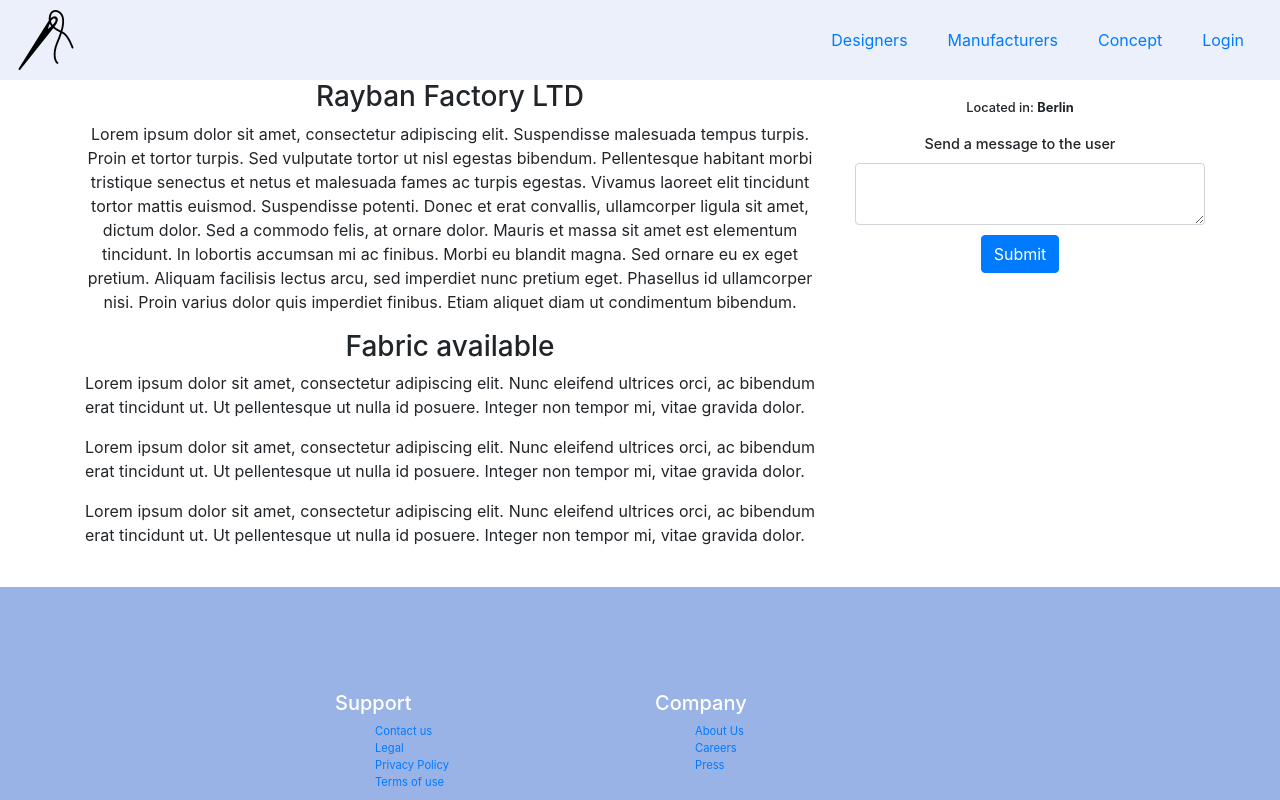
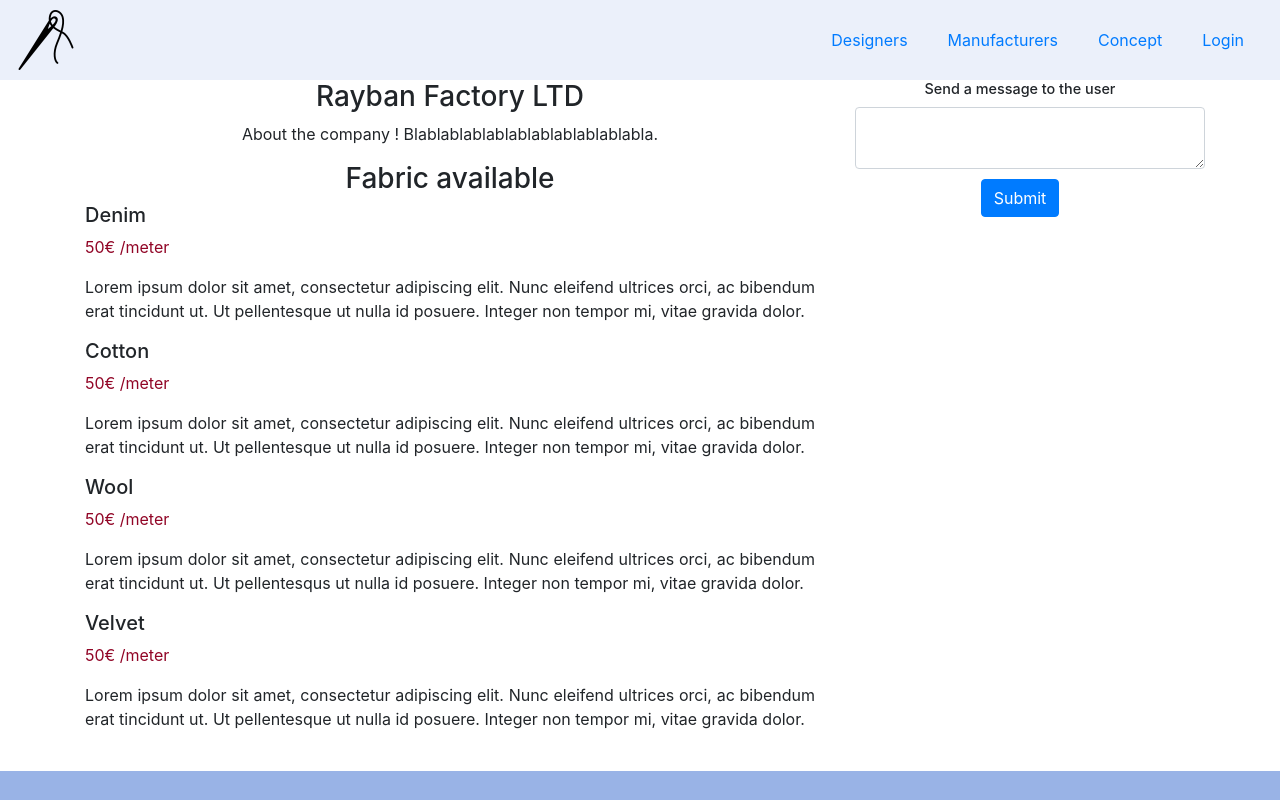
Before and after one commit to juanibe/reborn-zero-waste, a React (Create React App) app in the folder client/: page /manufacturers-private in a window 1280 px wide. Shown: the top 800 px of the page. Built offline with nearby package versions, Linux system fonts and the light colour scheme; no server answers; a web font is replaced by a local one.

Commit message:
front end private manufacturer page

```diff
--- a/client/src/pages/Manufacturer-private.js
+++ b/client/src/pages/Manufacturer-private.js
@@ -1,10 +1,8 @@
-
-import React, { Component } from 'react';
-import { Link } from 'react-router-dom'
-import Form from 'react-bootstrap/Form';
-import Button from 'react-bootstrap/Button';
-import '../App.css';
-
+import React, { Component } from "react";
+import { Link } from "react-router-dom";
+import Form from "react-bootstrap/Form";
+import Button from "react-bootstrap/Button";
+import "../App.css";
 
 //import AuthService from './auth-service';
 
@@ -12,8 +10,8 @@
   constructor(props) {
     super(props);
     this.state = {
-            someData: '',
-            someData2: ''
+      someData: "",
+      someData2: ""
     };
   }
 
@@ -22,34 +20,77 @@
   render() {
     return (
       <div>
-                <div className='container'>
-                    <div className='row'>
-                        <div className='col-8'>
+        <div className="container">
+          <div className="row">
+            <div className="col-8">
               <div>
                 <h3>Rayban Factory LTD</h3>
-                                <p>
-                                    Lorem ipsum dolor sit amet, consectetur adipiscing elit. Suspendisse malesuada tempus turpis. Proin et tortor turpis. Sed vulputate tortor ut nisl egestas bibendum. Pellentesque habitant morbi tristique senectus et netus et malesuada fames ac turpis egestas. Vivamus laoreet elit tincidunt tortor mattis euismod. Suspendisse potenti. Donec et erat convallis, ullamcorper ligula sit amet, dictum dolor. Sed a commodo felis, at ornare dolor. Mauris et massa sit amet est elementum tincidunt. In lobortis accumsan mi ac finibus. Morbi eu blandit magna. Sed ornare eu ex eget pretium. Aliquam facilisis lectus arcu, sed imperdiet nunc pretium eget. Phasellus id ullamcorper nisi. Proin varius dolor quis imperdiet finibus. Etiam aliquet diam ut condimentum bibendum.
-                                </p>
+                <p>About the company ! Blablablablablablablablablablabla.</p>
                 <div>
                   <h3>Fabric available</h3>
-                                    <p className='fabric-listed-manufacturer-public'>Lorem ipsum dolor sit amet, consectetur adipiscing elit. Nunc eleifend ultrices orci, ac bibendum erat tincidunt ut. Ut pellentesque ut nulla id posuere. Integer non tempor mi, vitae gravida dolor.</p>
-                                    <p className='fabric-listed-manufacturer-public'> Lorem ipsum dolor sit amet, consectetur adipiscing elit. Nunc eleifend ultrices orci, ac bibendum erat tincidunt ut. Ut pellentesque ut nulla id posuere. Integer non tempor mi, vitae gravida dolor.</p>
-                                    <p className='fabric-listed-manufacturer-public'>Lorem ipsum dolor sit amet, consectetur adipiscing elit. Nunc eleifend ultrices orci, ac bibendum erat tincidunt ut. Ut pellentesque ut nulla id posuere. Integer non tempor mi, vitae gravida dolor.</p>
+                  <p className="fabric-listed-manufacturer-public">
+                    <h5>Denim</h5>
+                    <div className="price">
+                      <p>50€ /meter</p>
+                    </div>
+                    Lorem ipsum dolor sit amet, consectetur adipiscing elit.
+                    Nunc eleifend ultrices orci, ac bibendum erat tincidunt ut.
+                    Ut pellentesque ut nulla id posuere. Integer non tempor mi,
+                    vitae gravida dolor.
+                  </p>
+                  <p className="fabric-listed-manufacturer-public">
+                    <h5>Cotton</h5>
+                    <div className="price">
+                      <p>50€ /meter</p>
+                    </div>
+                    Lorem ipsum dolor sit amet, consectetur adipiscing elit.
+                    Nunc eleifend ultrices orci, ac bibendum erat tincidunt ut.
+                    Ut pellentesque ut nulla id posuere. Integer non tempor mi,
+                    vitae gravida dolor.
+                  </p>
+                  <p className="fabric-listed-manufacturer-public">
+                    <h5>Wool</h5>
+                    <div className="price">
+                      <p>50€ /meter</p>
+                    </div>
+                    Lorem ipsum dolor sit amet, consectetur adipiscing elit.
+                    Nunc eleifend ultrices orci, ac bibendum erat tincidunt ut.
+                    Ut pellentesqus ut nulla id posuere. Integer non tempor mi,
+                    vitae gravida dolor.
+                  </p>
+                  <p className="fabric-listed-manufacturer-public">
+                    <h5>Velvet</h5>
+                    <div className="price">
+                      <p>50€ /meter</p>
+                    </div>
+                    Lorem ipsum dolor sit amet, consectetur adipiscing elit.
+                    Nunc eleifend ultrices orci, ac bibendum erat tincidunt ut.
+                    Ut pellentesque ut nulla id posuere. Integer non tempor mi,
+                    vitae gravida dolor.
+                  </p>
                 </div>
               </div>
             </div>
-                        <div className='col-4'>
-                            <h4 className='located-in-manufacturer-public'>Located in: <strong>Berlin</strong></h4>
-                            <h4 className='send-message-title-manufacturer-public'>Send a message to the user</h4>
+            <div className="col-4">
+              <h4 className="send-message-title-manufacturer-public">
+                Send a message to the user
+              </h4>
               <form>
-                                <textarea className="form-control send-message-box-manufaturer-public" aria-label="With textarea"></textarea>
-                                <input className="btn btn-primary" type="submit" value="Submit"></input>
+                <textarea
+                  className="form-control send-message-box-manufaturer-public"
+                  aria-label="With textarea"
+                />
+                <input
+                  className="btn btn-primary"
+                  type="submit"
+                  value="Submit"
+                />
               </form>
             </div>
           </div>
         </div>
       </div>
-        )
+    );
   }
 }
 
```
Lines whose indentation alone changed are shown as unchanged.
